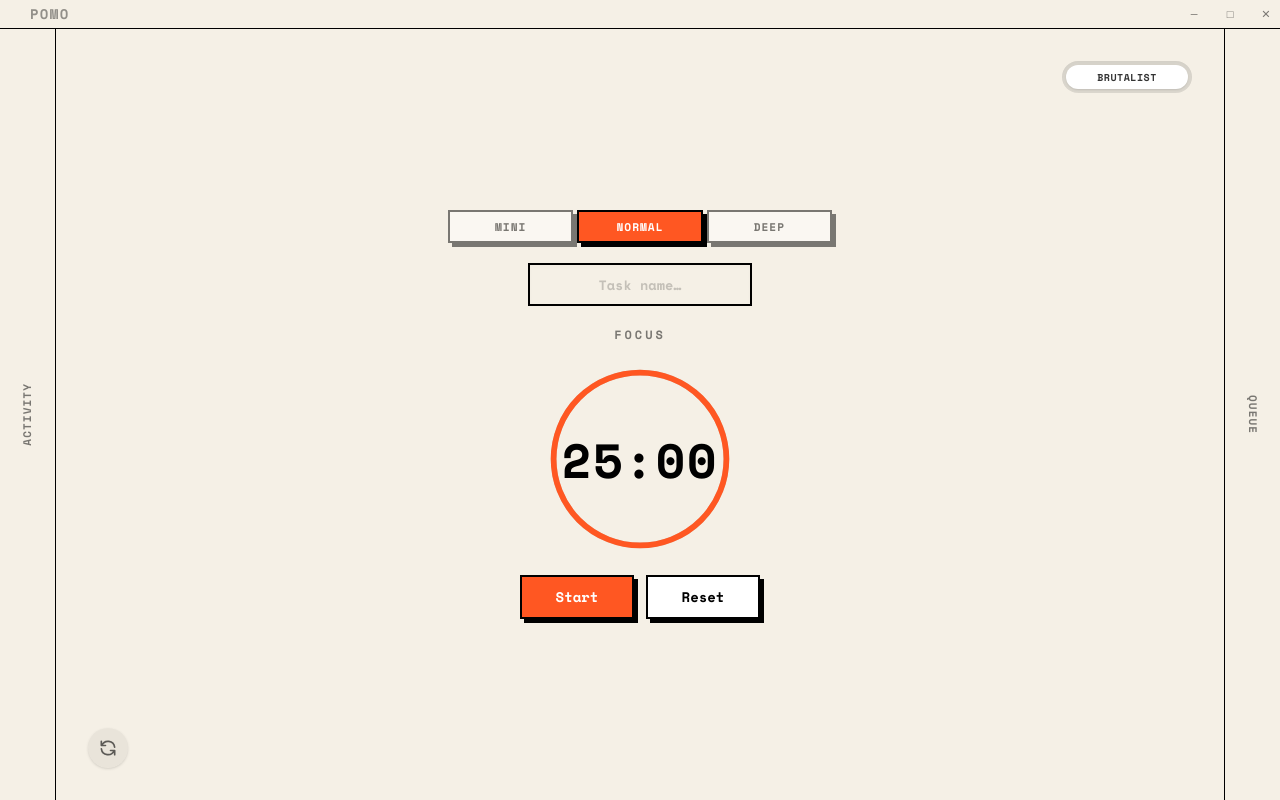
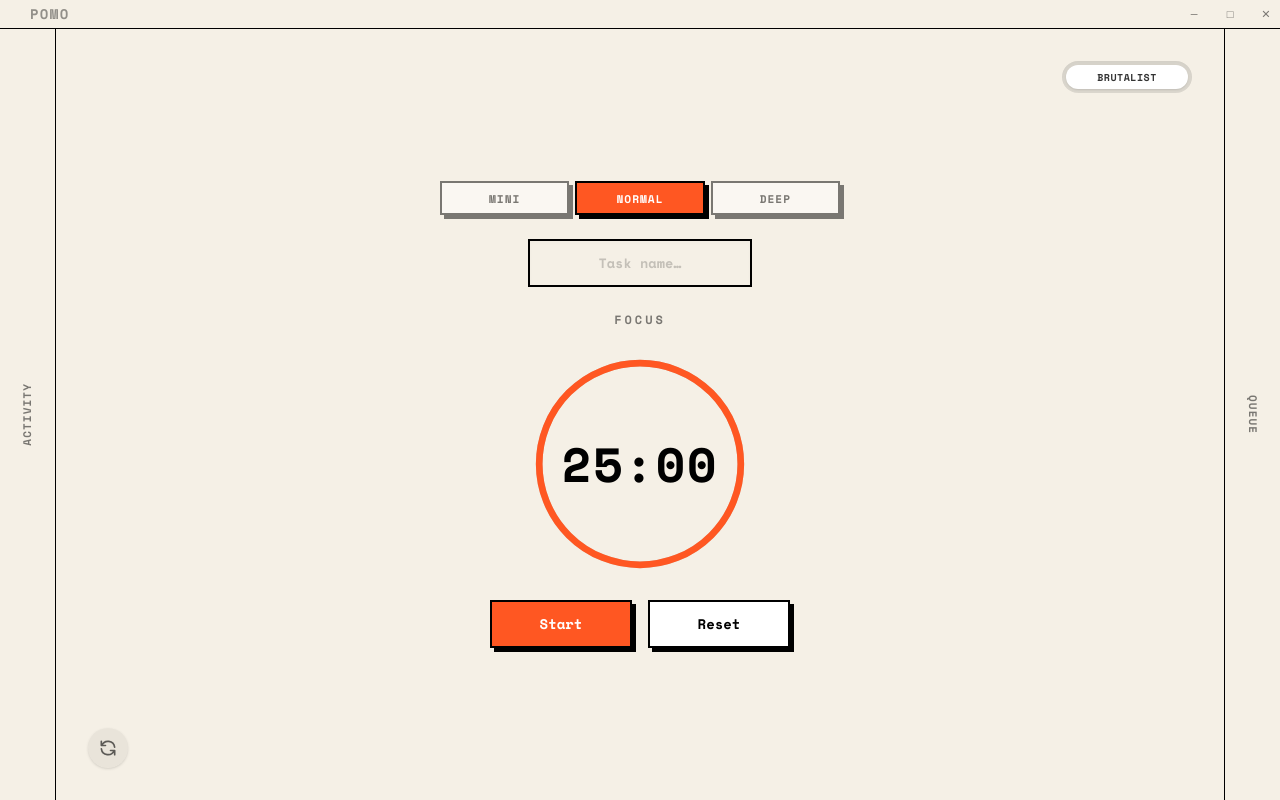
Before and after one commit to frankmathewsajan/pomo, a React (Vite) app: page / in a window 1280 px wide. Built offline with nearby package versions, Linux system fonts and the light colour scheme.

Commit message:
ui: double default tauri dimensions and add responsive max-widths

```diff
--- a/src-tauri/tauri.conf.json
+++ b/src-tauri/tauri.conf.json
@@ -14,8 +14,10 @@
     "windows": [
       {
         "title": "pomo",
-        "width": 400,
-        "height": 520,
+        "width": 800,
+        "height": 600,
+        "minWidth": 600,
+        "minHeight": 500,
         "decorations": false,
         "transparent": false,
         "resizable": true
--- a/src/App.tsx
+++ b/src/App.tsx
@@ -284,7 +284,7 @@ function Chrome() {
             </div>
             <div className="flex flex-1 overflow-hidden backdrop-blur-3xl" style={{ backdropFilter: 'var(--backdrop)', WebkitBackdropFilter: 'var(--backdrop)' }}>
                 <ActivitySidebar isOpen={leftOpen} onToggle={() => setLeftOpen(!leftOpen)} />
-                <main className="flex-1 min-w-[320px] flex flex-col items-center justify-center p-12 overflow-y-auto relative">
+                <main className="flex-1 min-w-[320px] sm:min-w-[420px] flex flex-col items-center justify-center p-6 sm:p-12 overflow-y-auto relative">
                     <div className="absolute top-8 right-8 z-50">
                         <div
                             className="relative flex items-center justify-center bg-black/10 rounded-full cursor-pointer transition-colors hover:bg-black/20 shadow-inner"
--- a/src/Timer.tsx
+++ b/src/Timer.tsx
@@ -12,43 +12,43 @@ export default function Timer() {
     const progress = mode === "idle" ? 1 : (1 - timeLeftMs / totalMs);
 
     return (
-        <div className="flex flex-col items-center gap-4 sm:gap-5 w-full max-w-sm px-4">
-            <div className="flex gap-1 flex-wrap justify-center w-full" style={{ opacity: running ? 0 : 1, pointerEvents: running ? "none" : "auto", transition: "opacity 0.2s" }}>
+        <div className="flex flex-col items-center gap-4 sm:gap-6 w-full px-2 sm:px-6">
+            <div className="flex gap-1.5 flex-wrap justify-center w-full max-w-[400px]" style={{ opacity: running ? 0 : 1, pointerEvents: running ? "none" : "auto", transition: "opacity 0.2s" }}>
                 {BLOCK_NAMES.map((b: Block) => (
-                    <button key={b} className={`tab flex-1 min-w-[3.5rem] !px-2 text-[10px] sm:text-xs ${b === block ? "active" : ""}`} onClick={() => setBlock(b)}>
+                    <button key={b} className={`tab flex-1 min-w-[4.5rem] !px-3 text-xs sm:text-sm font-bold tracking-wide ${b === block ? "active" : ""}`} onClick={() => setBlock(b)}>
                         {b}
                     </button>
                 ))}
             </div>
 
-            <input className="task-input w-full text-center" placeholder="Task name…" value={task} onChange={e => setTask(e.target.value)} />
-            <p className="label shrink-0">{mode === "w" ? "Focus" : mode === "b" ? "Rest" : "Scheduled Idle"}</p>
+            <input className="task-input w-full max-w-[360px] text-center !py-3" placeholder="Task name…" value={task} onChange={e => setTask(e.target.value)} />
+            <p className="label shrink-0 tracking-widest uppercase opacity-70 text-[11px] font-black">{mode === "w" ? "Focus" : mode === "b" ? "Rest" : "Scheduled Idle"}</p>
 
-            <div className="relative w-40 h-40 sm:w-48 sm:h-48 shrink-0 flex items-center justify-center mb-2">
+            <div className="relative w-48 h-48 sm:w-56 sm:h-56 shrink-0 flex items-center justify-center my-2 sm:my-4">
                 <svg className="absolute inset-0 -rotate-90 w-full h-full" viewBox="0 0 200 200">
                     <circle cx="100" cy="100" r={R} fill="none" stroke="var(--border-ring)" strokeWidth="6" opacity=".15" />
                     <circle cx="100" cy="100" r={R} fill="none" stroke="var(--accent)"
                         strokeWidth="6" strokeLinecap="round" strokeDasharray={C} strokeDashoffset={C * Math.min(1, Math.max(0, progress))}
                         style={{ transition: "stroke-dashoffset 0.1s linear" }} />
                 </svg>
-                <span className="time text-4xl sm:text-5xl">{fmt(displaySec)}</span>
+                <span className="time text-5xl sm:text-6xl tracking-tight">{fmt(displaySec)}</span>
             </div>
 
             {mode === "w" && (
-                <div className="flex gap-2 sm:gap-3 w-full max-w-[240px]">
-                    <button className="btn transition-transform flex-1 !text-xs sm:!text-sm !py-2 sm:!py-2.5" onClick={toggle}>{running ? "Pause" : "Start"}</button>
-                    {running && <button className="btn transition-transform flex-1 !text-xs sm:!text-sm !py-2 sm:!py-2.5" style={{ background: "var(--card)", color: "var(--text)" }} onClick={finish}>Finish</button>}
-                    <button className="btn secondary transition-transform flex-1 !text-xs sm:!text-sm !py-2 sm:!py-2.5" onClick={reset}>Reset</button>
+                <div className="flex gap-3 sm:gap-4 w-full max-w-[300px]">
+                    <button className="btn transition-transform flex-1 !text-sm !py-2.5 sm:!py-3" onClick={toggle}>{running ? "Pause" : "Start"}</button>
+                    {running && <button className="btn transition-transform flex-1 !text-sm !py-2.5 sm:!py-3" style={{ background: "var(--card)", color: "var(--text)" }} onClick={finish}>Finish</button>}
+                    <button className="btn secondary transition-transform flex-1 !text-sm !py-2.5 sm:!py-3" onClick={reset}>Reset</button>
                 </div>
             )}
 
             {mode === "b" && (
-                <div className="flex flex-col items-center gap-3 w-full">
-                    <p className="text-xs sm:text-sm opacity-60 font-medium tracking-wide text-center">Take a break. Or optionally skip to:</p>
-                    <div className="flex flex-col sm:flex-row gap-2 sm:gap-3 mt-1 w-full max-w-[280px]">
-                        <button className="btn secondary transition-transform flex-1 !text-xs sm:!text-sm !py-2 sm:!py-2.5" onClick={continueSame}>Continue Same</button>
+                <div className="flex flex-col items-center gap-4 w-full">
+                    <p className="text-sm opacity-60 font-medium tracking-wide text-center">Take a break. Or optionally skip to:</p>
+                    <div className="flex flex-col sm:flex-row gap-3 w-full max-w-[320px]">
+                        <button className="btn secondary transition-transform flex-1 !text-sm !py-2.5 sm:!py-3" onClick={continueSame}>Continue Same</button>
                         <button
-                            className="btn highlight transition-transform flex-1 !text-xs sm:!text-sm !py-2 sm:!py-2.5 disabled:opacity-50 disabled:cursor-not-allowed"
+                            className="btn highlight transition-transform flex-1 !text-sm !py-2.5 sm:!py-3 disabled:opacity-50 disabled:cursor-not-allowed"
                             onClick={nextInQueue}
                             disabled={queue.length === 0}
                         >
```
